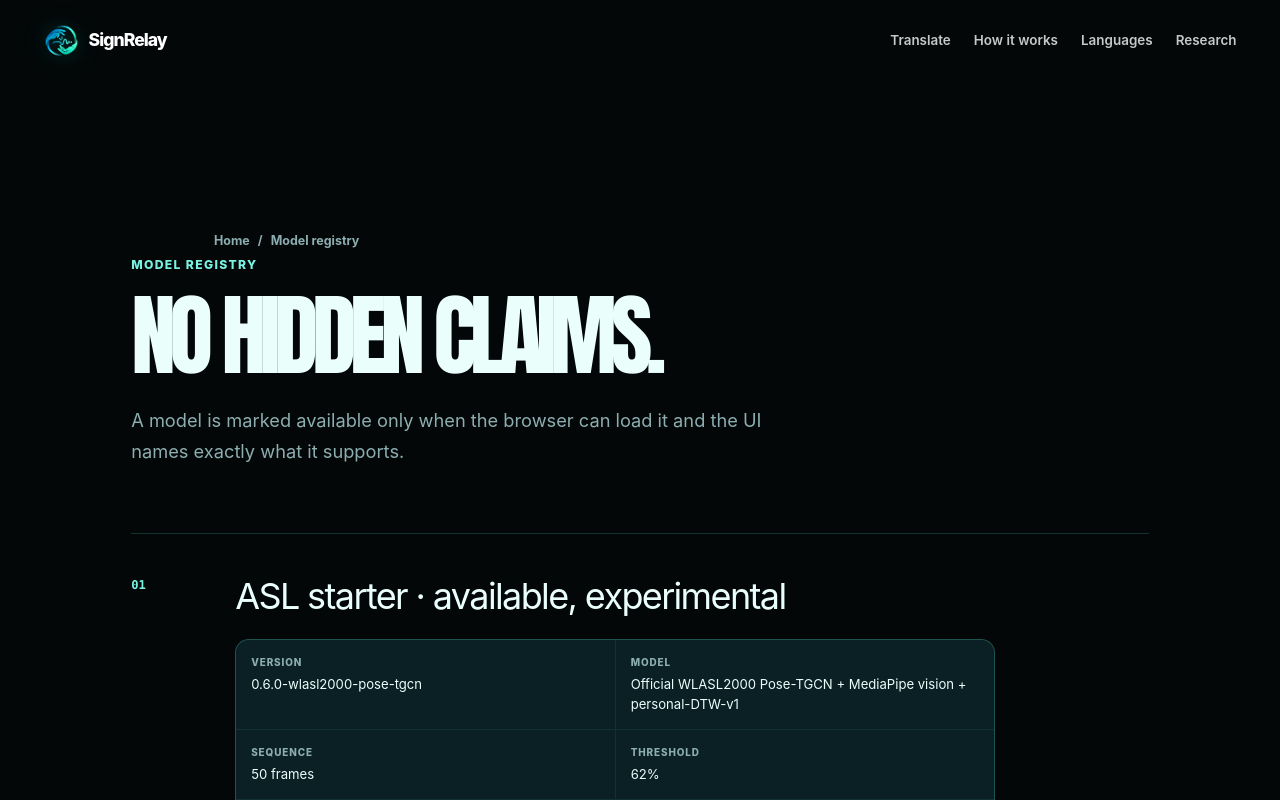
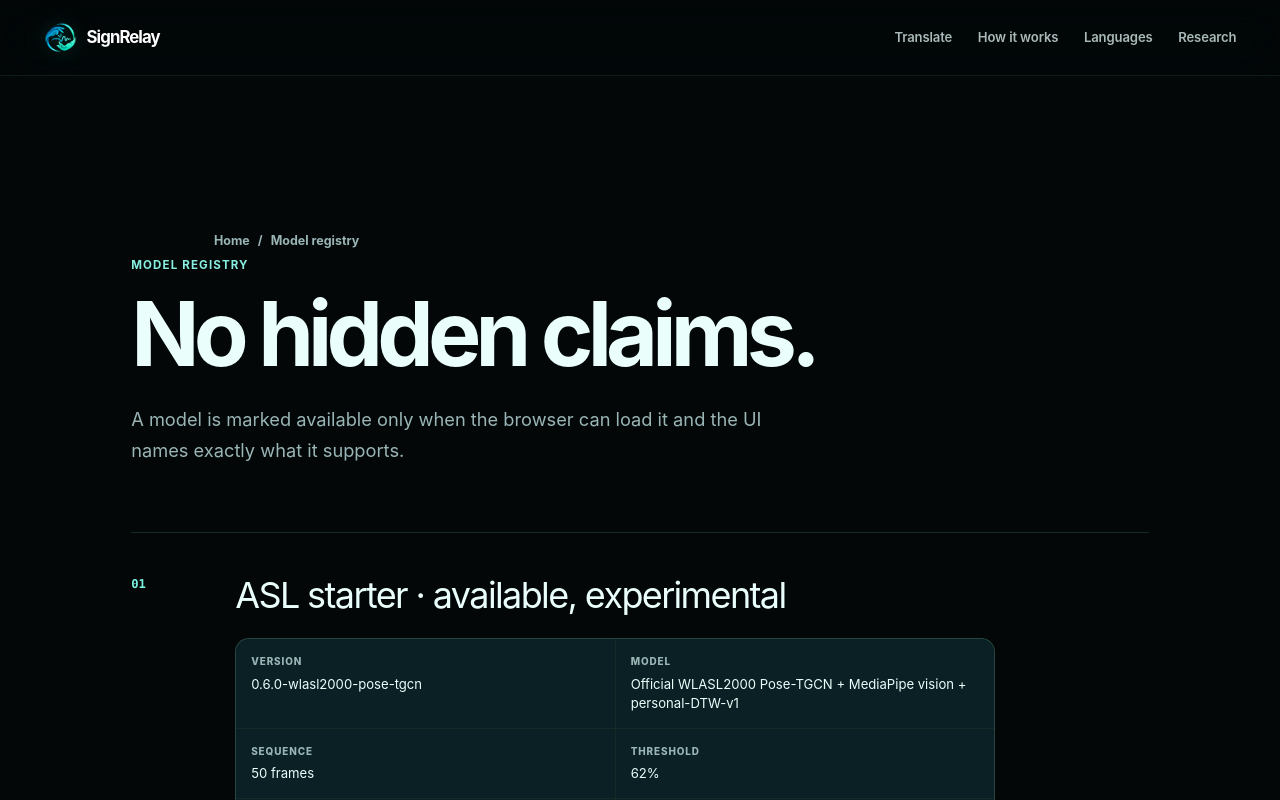
Before and after one commit to adamjamiesimson/SignRelay, a Next.js app: page /models in a window 1280 px wide. Shown: the top 800 px of the page. Built offline with nearby package versions, Linux system fonts and the light colour scheme.

Commit message:
style: refine SignRelay with a calm premium interface

```diff
--- a/app/globals.css
+++ b/app/globals.css
@@ -531,3 +531,77 @@ body, .app-shell { background: #030708; }
 .model-spec dd { color: #eafffc; }
 .honesty-banner { color: #b6f8f2; border-color: rgba(73, 204, 228, .35); }
 .site-footer { background: #020607; }
+
+/* Calm, Apple-inspired refinement: more space, less visual noise. */
+:root {
+  --paper: #000506;
+  --panel: #071518;
+  --line: rgba(142, 247, 231, .14);
+  --muted: #9ab5b6;
+  --shadow: 0 18px 50px rgba(0, 0, 0, .32);
+}
+
+.site-header {
+  position: absolute; min-height: 76px; border-bottom: 1px solid rgba(163, 255, 242, .09);
+  background: linear-gradient(180deg, rgba(0, 5, 6, .48), transparent); backdrop-filter: blur(18px) saturate(125%);
+}
+.brand { font-size: 1.05rem; font-weight: 700; letter-spacing: -.04em; }
+.brand-mark { width: 33px; height: 33px; }
+.site-nav { gap: clamp(16px, 2vw, 30px); }
+.site-nav a { color: rgba(234, 255, 252, .72); font-size: .82rem; font-weight: 560; letter-spacing: -.01em; }
+
+.hero {
+  min-height: min(820px, 100svh); grid-template-columns: minmax(0, 1.1fr) minmax(360px, .9fr);
+  padding: 172px clamp(24px, 7vw, 124px) 94px;
+  background:
+    radial-gradient(40% 54% at 78% 45%, rgba(41, 223, 205, .18), transparent 80%),
+    radial-gradient(44% 60% at 90% 100%, rgba(0, 109, 158, .3), transparent 76%),
+    linear-gradient(125deg, #000304 0%, #020d10 48%, #021b25 100%);
+}
+.hero::before { opacity: .08; }
+.hero::after { display: none; }
+.hero-inner { max-width: 740px; padding-bottom: 16px; }
+.eyebrow { margin-bottom: 18px; color: #89efe1; font-size: .72rem; font-weight: 650; letter-spacing: .1em; }
+.hero h1, .section-heading h2, .info-hero h1, .not-found h1 {
+  font-family: var(--font-sans); font-weight: 650; text-transform: none; letter-spacing: -.065em;
+}
+.hero h1 { max-width: 730px; font-size: clamp(3.8rem, 7vw, 7rem); line-height: .96; }
+.hero h1 span { color: #74f2de; }
+.hero-copy { max-width: 440px; margin-top: 25px; color: rgba(234, 255, 252, .68); font-size: 1.06rem; line-height: 1.55; }
+.hero-actions { margin-top: 30px; gap: 12px; }
+.button { min-height: 48px; border-radius: 999px; padding: 0 20px; font-weight: 650; }
+.button.primary { color: #00221f; background: linear-gradient(135deg, #81f5e2, #2edbc7); box-shadow: 0 10px 28px rgba(24, 217, 194, .16); }
+.button.primary:hover { background: #a1ffec; transform: translateY(-1px) scale(1.01); }
+.button.secondary, .button.ghost { background: rgba(232, 255, 251, .07); border-color: rgba(210, 255, 248, .18); }
+.hero-note { color: rgba(166, 232, 224, .52); }
+.hero-visual { left: 52%; }
+.hero-mark-wrap { right: -4%; bottom: -12%; width: min(56vw, 650px); animation-duration: 12s; }
+.hero-mark-wrap img { opacity: .7; filter: saturate(.95) drop-shadow(0 0 30px rgba(44, 218, 211, .18)); }
+.hero-arc { right: 5%; top: 17%; border-color: rgba(159, 250, 238, .2); box-shadow: 0 0 0 54px rgba(41, 191, 217, .018), 0 0 0 108px rgba(41, 191, 217, .011); animation-duration: 8s; }
+.hero-signal-card { right: clamp(28px, 5vw, 98px); top: 48%; width: min(250px, 27vw); padding: 18px 19px; border-color: rgba(198, 255, 248, .18); border-radius: 20px; background: rgba(6, 32, 36, .52); box-shadow: 0 18px 50px rgba(0, 0, 0, .18); }
+.hero-signal-card strong { font-family: var(--font-sans); font-size: 1.38rem; line-height: 1; font-weight: 650; letter-spacing: -.055em; }
+.hero-caption { display: none; }
+
+.language-section { padding: 112px clamp(24px, 7vw, 124px) 124px; background: linear-gradient(180deg, #020b0d, #000506); }
+.section-heading { max-width: 1180px; padding-bottom: 0; border: 0; margin-bottom: 34px; }
+.section-heading h2 { color: #eafffc; font-size: clamp(2.5rem, 5vw, 4.5rem); line-height: .98; }
+.section-heading p { color: var(--muted); }
+.language-grid { max-width: 1180px; gap: 14px; border: 0; }
+.language-card { min-height: 244px; padding: 25px; border: 1px solid rgba(140, 245, 229, .11); border-radius: 22px; background: linear-gradient(155deg, rgba(17, 48, 52, .72), rgba(4, 16, 18, .82)); }
+.language-card:nth-child(3n) { border-right: 1px solid rgba(140, 245, 229, .11); }
+.language-card:hover { background: linear-gradient(155deg, rgba(19, 64, 65, .86), rgba(5, 24, 26, .92)); border-color: rgba(111, 244, 224, .42); box-shadow: 0 14px 32px rgba(0, 0, 0, .18); }
+.language-card.selected { padding: 24px; border-color: #4de0cc; background: linear-gradient(155deg, rgba(28, 105, 102, .36), rgba(5, 24, 26, .94)); box-shadow: 0 0 0 1px rgba(77, 224, 204, .12); }
+.language-card h3 { margin-top: 38px; font-size: 1.1rem; font-weight: 620; letter-spacing: -.035em; }
+.language-code { border-radius: 9px; }
+.language-continue { max-width: 1180px; padding-top: 28px; }
+
+.camera-panel, .transcript-panel, .calibration-panel { border-radius: 24px; border-color: rgba(140, 245, 229, .14); }
+.panel-heading, .candidate-bar, .speech-controls, .transcript-actions { background: rgba(10, 35, 38, .78); }
+.site-footer { padding: 42px clamp(24px, 7vw, 124px); background: #000405; }
+
+@media (max-width: 850px) {
+  .hero { grid-template-columns: 1fr; min-height: 730px; padding: 140px 24px 72px; }
+  .hero h1 { font-size: clamp(3.65rem, 14vw, 6.1rem); }
+  .hero-visual { opacity: .65; }
+  .hero-signal-card { display: none; }
+}
--- a/components/translator-experience.tsx
+++ b/components/translator-experience.tsx
@@ -811,9 +811,9 @@ export function TranslatorExperience() {
       <main>
         <section className="hero" aria-labelledby="hero-title">
           <div className="hero-inner">
-            <p className="eyebrow">Private sign recognition · in your browser</p>
-            <h1 id="hero-title">SIGN WHAT<br />YOU <span>MEAN.</span></h1>
-            <p className="hero-copy">A private, research-led translator for the moments that deserve to be understood.</p>
+            <p className="eyebrow">Private sign recognition</p>
+            <h1 id="hero-title">Sign freely.<br /><span>Be understood.</span></h1>
+            <p className="hero-copy">Turning signs into conversation, privately and directly in your browser.</p>
             <div className="hero-actions">
               <button className="button primary" onClick={() => document.getElementById("choose-language")?.scrollIntoView({ behavior: "smooth" })}>
                 Start translating <ArrowRight size={18} aria-hidden="true" />
@@ -826,9 +826,9 @@ export function TranslatorExperience() {
             <div className="hero-arc" />
             <div className="hero-mark-wrap"><img src="/signrelay-mark.png" width="560" height="560" alt="" /></div>
             <div className="hero-signal-card">
-              <span>Live relay</span>
-              <strong>YOU&apos;RE<br />WELCOME.</strong>
-              <small>Confidence 96%</small>
+              <span>Designed for conversation</span>
+              <strong>PRIVATE.<br />PRESENT.</strong>
+              <small>On-device by default</small>
             </div>
             <div className="hero-caption">Signal found · ASL</div>
           </div>
```
